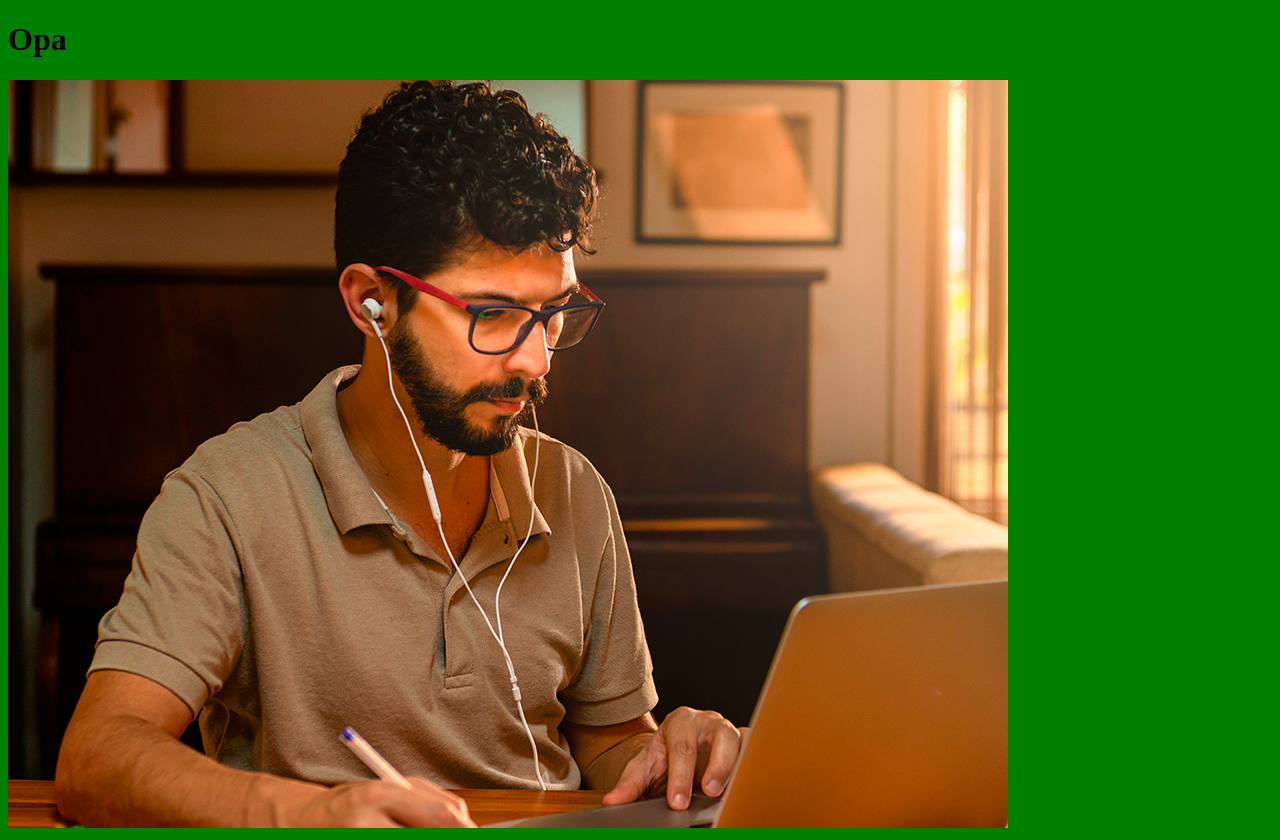
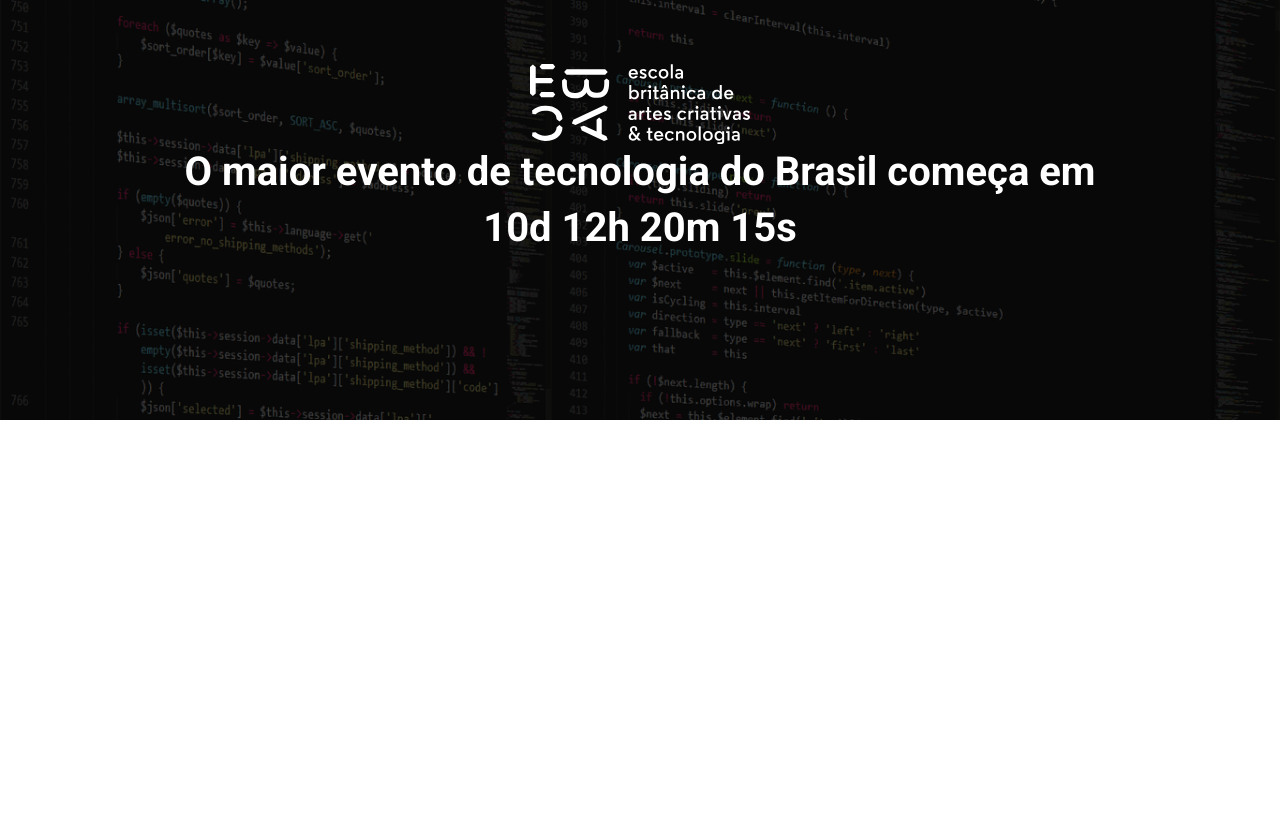
Before and after one commit to Matheuz0liveira/ebac_tech_talks, a website built with Parcel: page src/index.html in a window 1280 px wide. After the commit the page ends 800 px from the top, so only its background shows below. Built offline with nearby package versions, Linux system fonts and the light colour scheme.

Commit message:
Criando o hero

```diff
--- a/src/index.html
+++ b/src/index.html
@@ -1,15 +1,25 @@
 <!DOCTYPE html>
-<html lang="en">
+<html lang="pt-BR">
 <head>
     <meta charset="UTF-8">
     <meta http-equiv="X-UA-Compatible" content="IE=edge">
     <meta name="viewport" content="width=device-width, initial-scale=1.0">
-    <title>Document</title>
+    <title>Ebac Tech Talks</title>
+    <link rel="preconnect" href="https://fonts.gstatic.com" crossorigin>
     <link rel="stylesheet" href="styles/main.scss">
+    <link href="https://fonts.googleapis.com/css2?family=Roboto:ital,wght@0,400;0,700;1,900&display=swap" rel="stylesheet">
+    <link rel="preconnect" href="https://fonts.googleapis.com">
+
 </head>
 <body>
-    <h1>Opa</h1>
-    <img src="./images/frontend.png" alt="">
+    <header class="hero">
+        <div class="container">
+            <img class="hero__logo" src="./images/ebac_logo.svg" alt="EBAC Logo">
+            <p class="hero__text">
+                O maior evento de tecnologia do Brasil começa em 10d 12h 20m 15s
+            </p>
+        </div>
+    </header>
 
 <script src="./scripts/main.js"></script>
 </body>
--- /dev/null
+++ b/src/styles/_hero.scss
@@ -0,0 +1,53 @@
+.hero {
+    padding-top: 64px;
+    padding-bottom: 100px;
+    background-image: url(../images/fundo.png);
+    background-repeat: no repeat;
+    background-size: cover;
+    position: relative;
+
+    .container {
+        position: relative;
+    }
+
+    &::before {
+        position: absolute;
+        top: 0;
+        left: 0;
+        width: 100%;
+        height: 100%;
+        background-color: #000;
+        content: '';
+        opacity: 0.7;
+    }
+
+    &__text {
+        margin-top: 64;
+        margin-bottom: 64px;
+        font-size: 40px;
+        line-height: 56px;
+        color: #fff;
+        font-weight: 800;
+        text-align: center;
+    }
+
+    &__logo {
+        margin: 0 auto;
+        height: 80px;
+        display: block;
+    }
+
+    @media (max-width: 640px) {
+        padding: 40px 0;
+
+        &__logo {
+            height: 40px;
+        }
+
+        &__text {
+            font-size: 22px;
+            line-height: 24px;
+            margin: 24px 0;
+        }
+    }
+}
--- a/src/styles/main.scss
+++ b/src/styles/main.scss
@@ -1,3 +1,23 @@
-body {
-    background-color: green;
+@use 'hero';
+
+* {
+    margin: 0;
+    padding: 0;
+    box-sizing: border-box;
+    font-family: roboto, sans-serif;
+    color: #fff;
 }
+
+.container {
+    max-width: 960px;
+    width: 100%;
+    margin: 0 auto;
+
+    @media (max-width: 640px) {
+        max-width: 80%;
+    }
+
+    @media (max-width: 1024px) {
+        max-width: 90%;
+    }
+}
```
